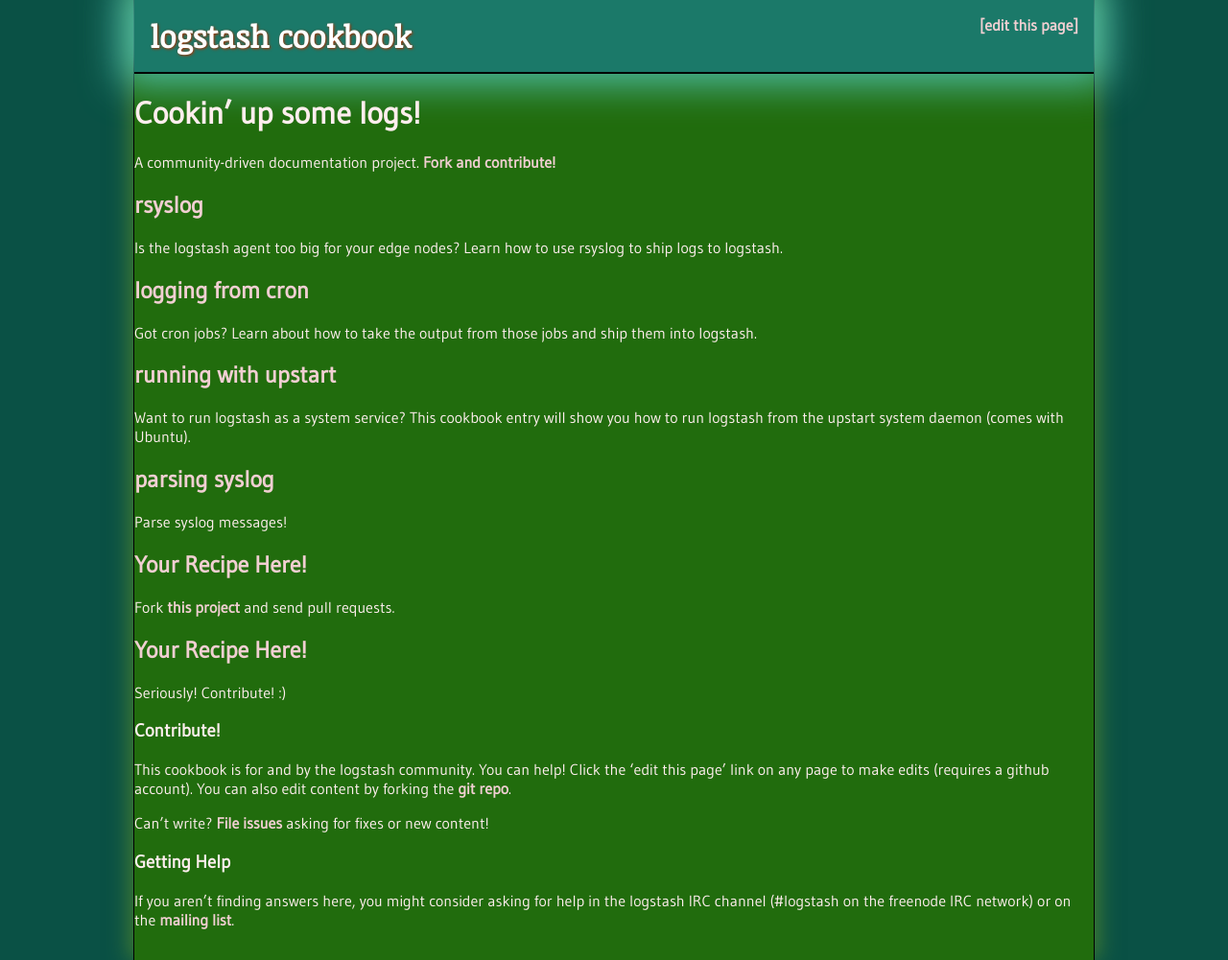
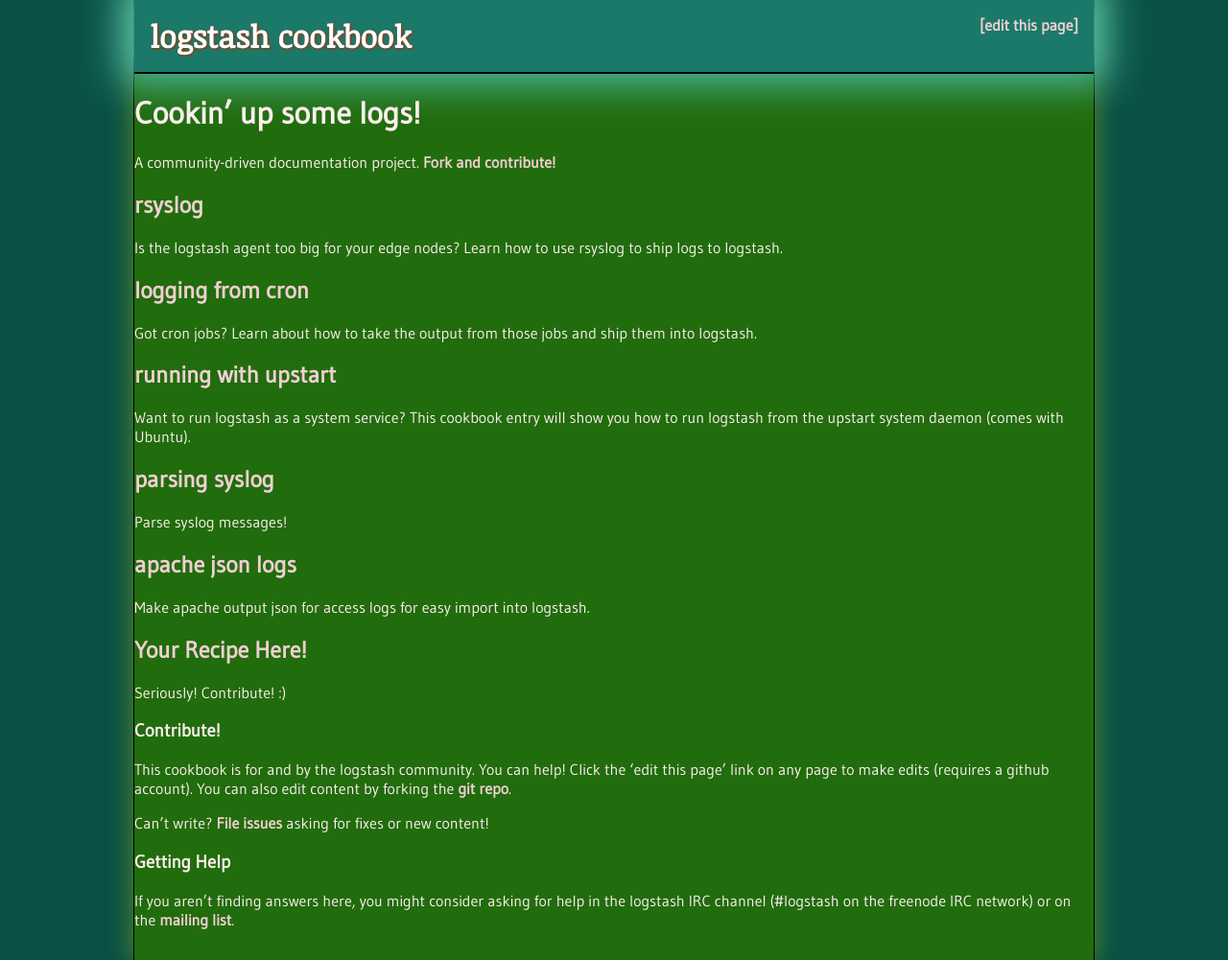
Before and after one commit to logstash/cookbook, a Jekyll site: the page built from index.md, in a window 1280 px wide. Shown: the whole page at 96% size. Built offline with Jekyll 4.4.1, drawn with Linux system fonts in a browser that asks for light colours; nearby versions of some CDN libraries; some web fonts are replaced.

Commit message:
- Add apache json link

```diff
--- a/index.md
+++ b/index.md
@@ -24,9 +24,9 @@
 
 Parse syslog messages!
 
-## [Your Recipe Here!](https://github.com/logstash/cookbook)
+## [apache json logs](recipes/apache-json-logs/)
 
-Fork [this project](https://github.com/logstash/cookbook) and send pull requests.
+Make apache output json for access logs for easy import into logstash.
 
 ## [Your Recipe Here!](https://github.com/logstash/cookbook)
 
```
